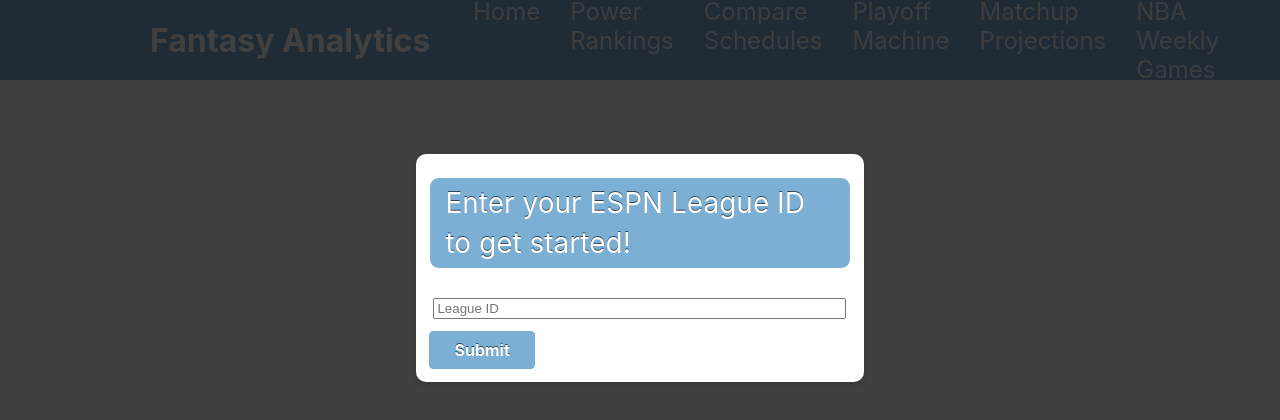
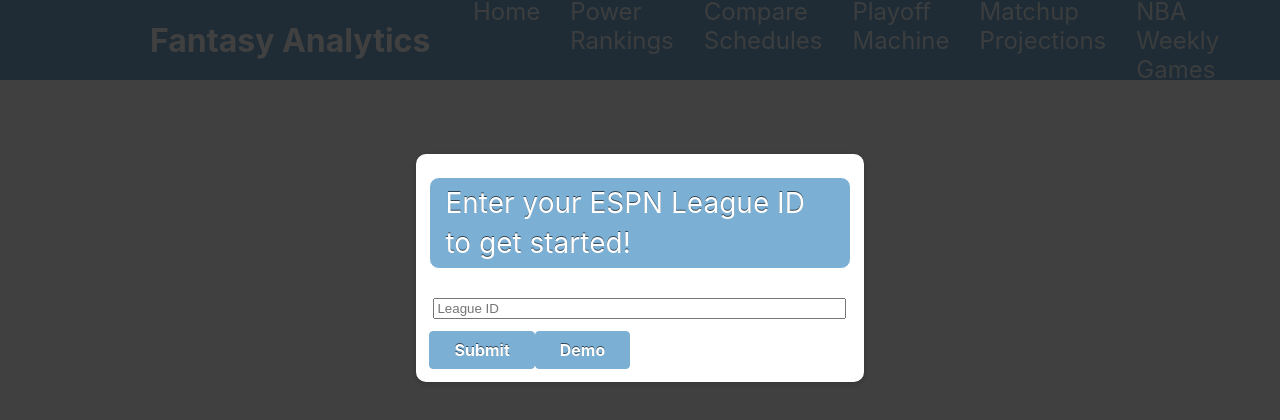
Before and after one commit to stephrb/Fantasy-Project, a React (Create React App) app in the folder fba-frontend/: page / in a window 1280 px wide. Shown: the top 420 px of the page. Built offline with nearby package versions, Linux system fonts and the light colour scheme.

Commit message:
added demo

```diff
--- a/fba-frontend/src/components/home/HomePopup.jsx
+++ b/fba-frontend/src/components/home/HomePopup.jsx
@@ -15,6 +15,11 @@
         props.createModel(leagueIdData)
     }
 
+    function demoHandler(event) {
+        event.preventDefault();
+        props.createDemo()
+    }
+
     return (
 
         <section className={classes.center}>
@@ -30,6 +35,7 @@
                     }
                 </div>
                 {!isLoading && <button className={classes.actionsbutton} onClick={submitHandler}>Submit</button>}
+                {!isLoading && <button className= {classes.actionsbutton} onClick={demoHandler}>Demo</button>}
                 {!isLoading && wasError && <p className={classes.inline}>The entered League ID could not be found.</p>}
             </Card>
         </section>
--- a/fba-frontend/src/pages/Home.jsx
+++ b/fba-frontend/src/pages/Home.jsx
@@ -22,6 +22,19 @@
         });
     }
 
+    function createDemoHandler() {
+        setIsLoading(true);
+        ModelService.createDemo()
+        .then( (res) => {
+            setIsLoading(false);
+            model.setModelLoaded(true);
+            setWasError(false);
+        }).catch(function (error) {
+            setWasError(true);
+            setIsLoading(false);
+        });
+    }
+
     function popupHandler() {
         model.setModelLoaded(false);
     }
@@ -29,7 +42,7 @@
     if (!model.isLoaded) {
         return (
             <Backdrop >
-                    <HomePopup loading={isLoading} error={wasError} createModel={createModelHandler}/>
+                    <HomePopup loading={isLoading} error={wasError} createModel={createModelHandler} createDemo = {createDemoHandler}/>
             </Backdrop>
         );
     }
--- a/fba-frontend/src/services/ModelService.js
+++ b/fba-frontend/src/services/ModelService.js
@@ -9,6 +9,10 @@
 
     createModel(leagueId) {
         return axios.post(MODEL_API_BASE_URL + "create", leagueId);
+    }
+
+    createDemo() {
+        return axios.post(MODEL_API_BASE_URL + "demo");
     }
 
     modelGenerated() {
```
Also changed, not shown: 5 other files (tests, documents, lock files or other folders).
